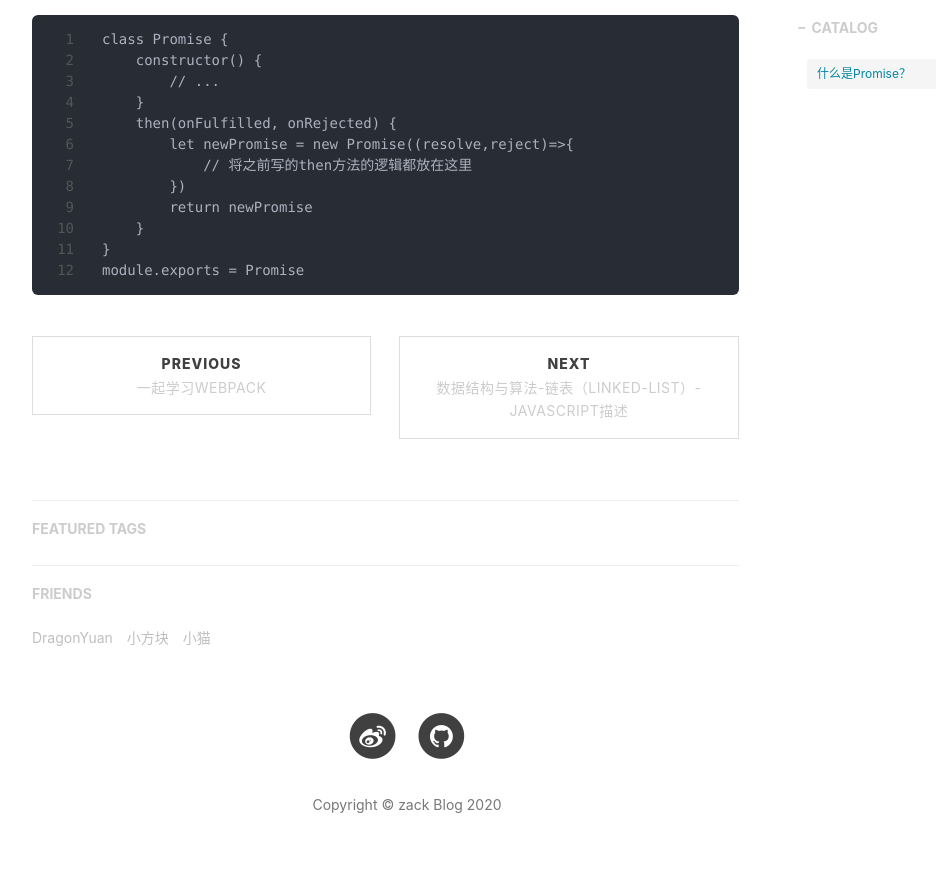
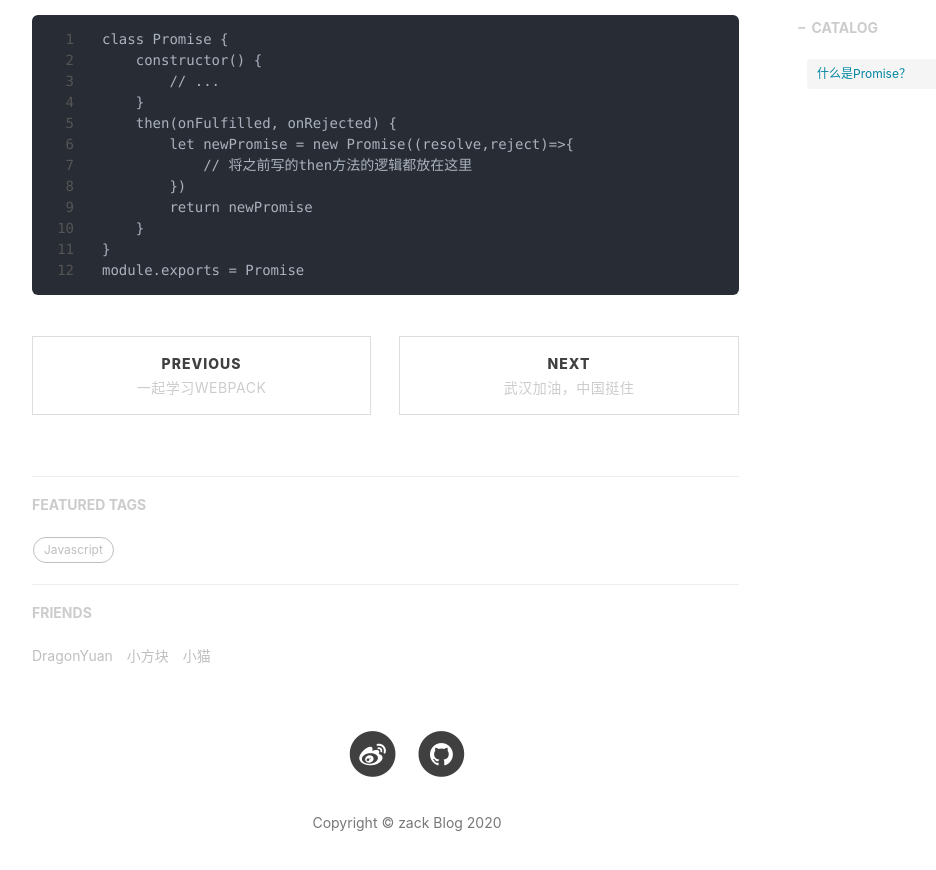
Before and after one commit to zengkaiz/zengkaiz.github.io, a Jekyll site: the page built from _posts/2019-10-14-promise.markdown, in a window 1280 px wide and 900 px high, scrolled down 6438 px. Shown: the top 870 px of the window, without its empty margins (233-1169 px from the left). Built offline with Jekyll 4.4.1, drawn with Linux system fonts in a browser that asks for light colours; nearby versions of some CDN libraries; comment, search, counter and statistics services are not loaded.

Commit message:
武汉加油

```diff
--- a/_posts/2020-04-16-Linked-list.markdown
+++ b/_posts/2020-04-16-Linked-list.markdown
@@ -14,10 +14,10 @@
 
 大家在写`javascript`的时候可能用的最多的数据结构就是数组，比如遇到某个需求操作数据可能第一时间就想到数组去存储操作等，但是数组不是
 最佳的数据结构。在Javascript中数组被实现成了对象，与其他语言（比如C—++ 和 java）的数组相比，效率很低。如果你发现数组实际使用时很慢，
-你就可以使用链表来代替它。
+你就可以使用链表来代替它。。。。
 
 ### 定义链表
 
 链表是一组节点组成的集合
 
-![图片1](../img/post-bg-js-rwd.jpg)
+![图片1]('../img/post-bg-js-rwd.jpg')
```
Also changed, not shown: _posts/2020-02-12-wuhanfeiyan.markdown (renamed from _posts/wuhanfeiyan.markdown).
